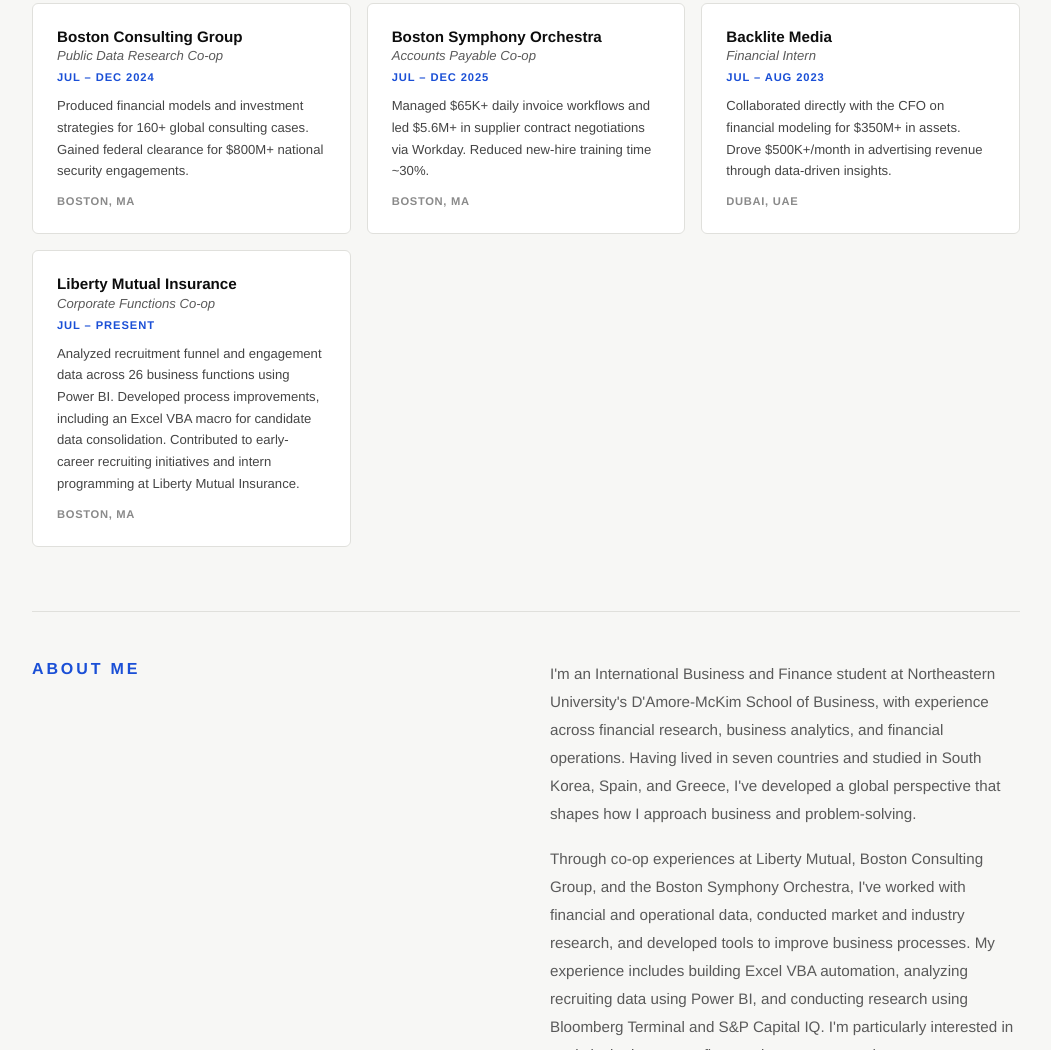
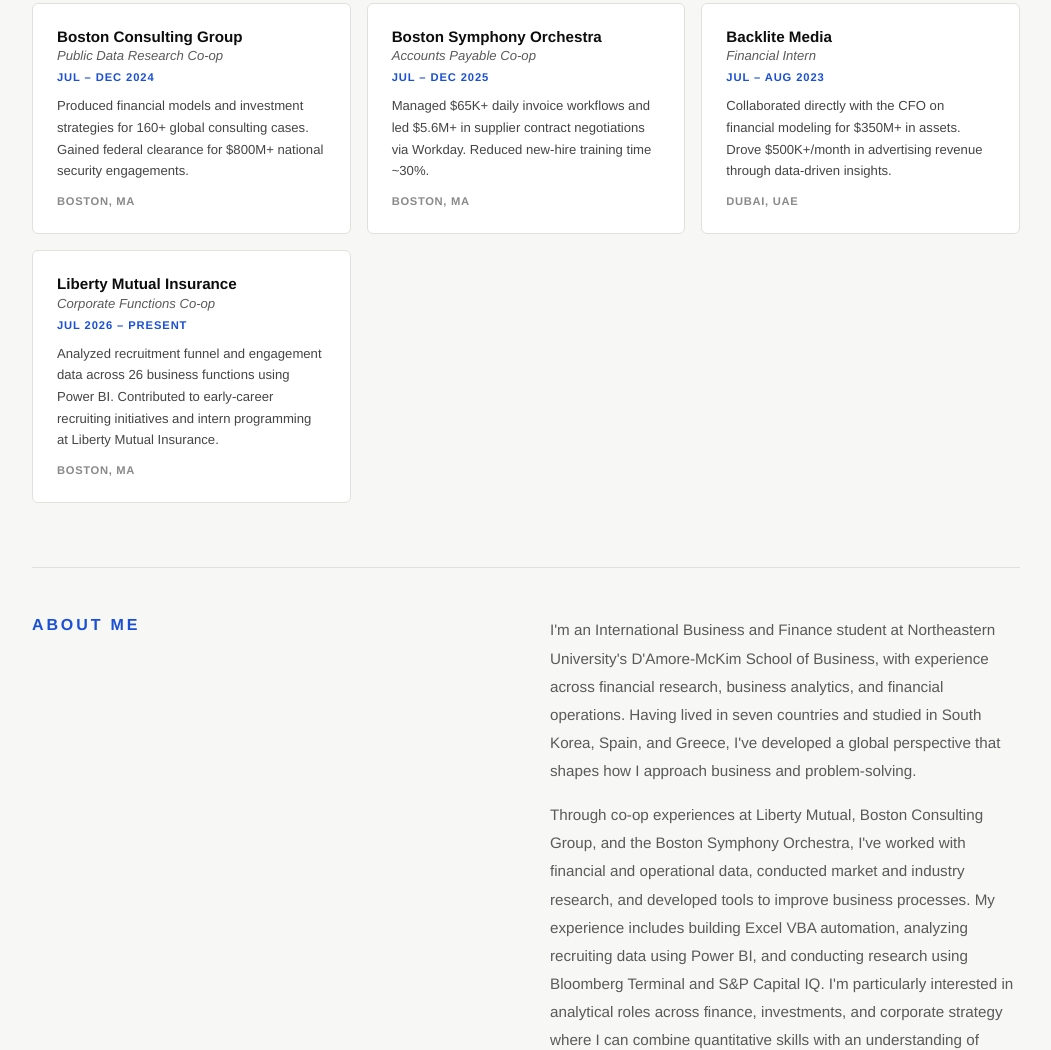
Before and after one commit to reichertcecilia/reichertcecilia.github.io, a plain HTML site: page index.html in a window 1280 px wide. Shown: the part 927-1977 px from the top of the page, without its empty margins (114-1165 px from the left). Drawn offline with Linux system fonts and the light colour scheme.

Commit message:
Update index.html

```diff
--- a/index.html
+++ b/index.html
@@ -123,8 +123,8 @@ h1 .line3{font-style:italic;color:var(--blue-mid)}
       <div class="xp-card">
       <div class="xp-org">Liberty Mutual Insurance</div>
       <div class="xp-role">Corporate Functions Co-op</div>
-      <div class="xp-date">Jul – Present</div>
-      <div class="xp-desc">Analyzed recruitment funnel and engagement data across 26 business functions using Power BI. Developed process improvements, including an Excel VBA macro for candidate data consolidation. Contributed to early-career recruiting initiatives and intern programming at Liberty Mutual Insurance.</div>
+      <div class="xp-date">Jul 2026 – Present</div>
+      <div class="xp-desc">Analyzed recruitment funnel and engagement data across 26 business functions using Power BI. Contributed to early-career recruiting initiatives and intern programming at Liberty Mutual Insurance.</div>
       <div class="loc-badge">Boston, MA</div>
     </div>
   </div>
```
